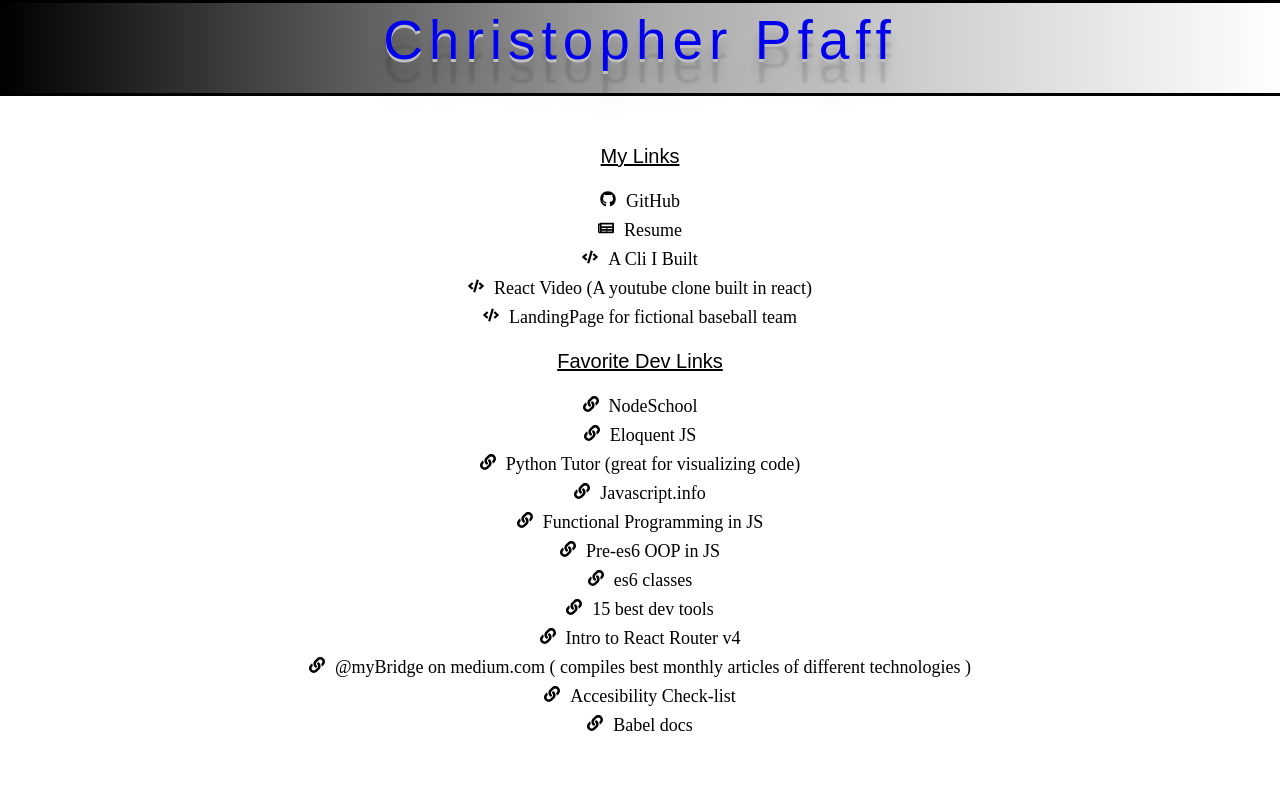
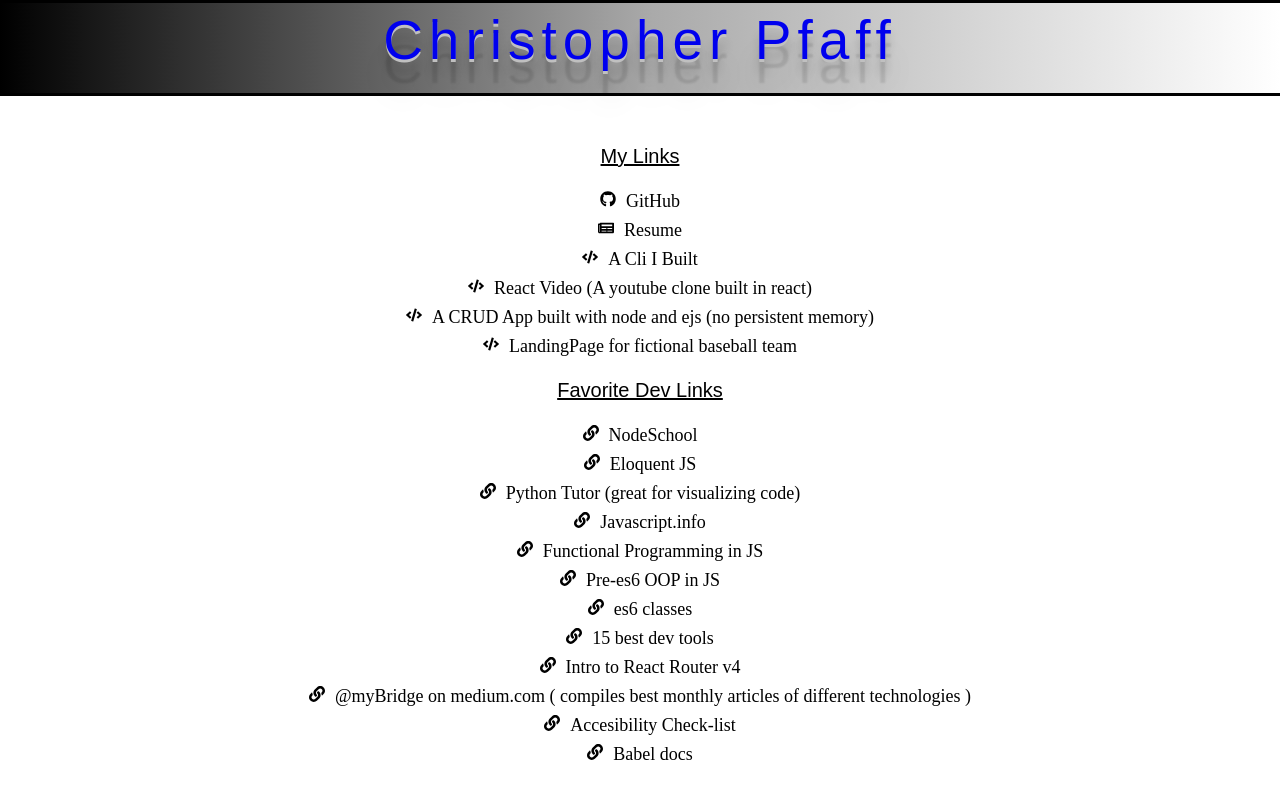
Before and after one commit to chrisPfaff/pfBlog, a React app: page /links in a window 1280 px wide. Shown: the top 798 px of the page. Built offline with nearby package versions, Linux system fonts and the light colour scheme; a web font is replaced by a local one.

Commit message:
added new link for portfolio

```diff
--- a/src/client/Components/Links.js
+++ b/src/client/Components/Links.js
@@ -82,6 +82,12 @@ class Links extends Component {
             </li>
             <li>
               <FaCode />
+              <a href="https://simple-crud-node.herokuapp.com/">
+                A CRUD App built with node and ejs (no persistent memory)
+              </a>
+            </li>
+            <li>
+              <FaCode />
               <a href="https://baseball-landing.herokuapp.com/">
                 LandingPage for fictional baseball team
               </a>
```
